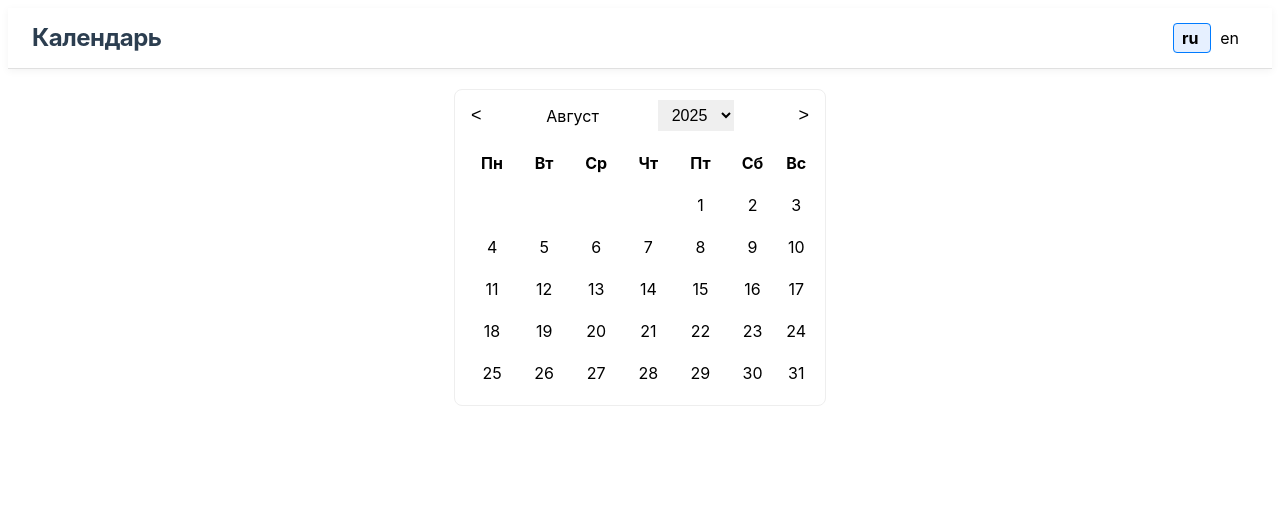
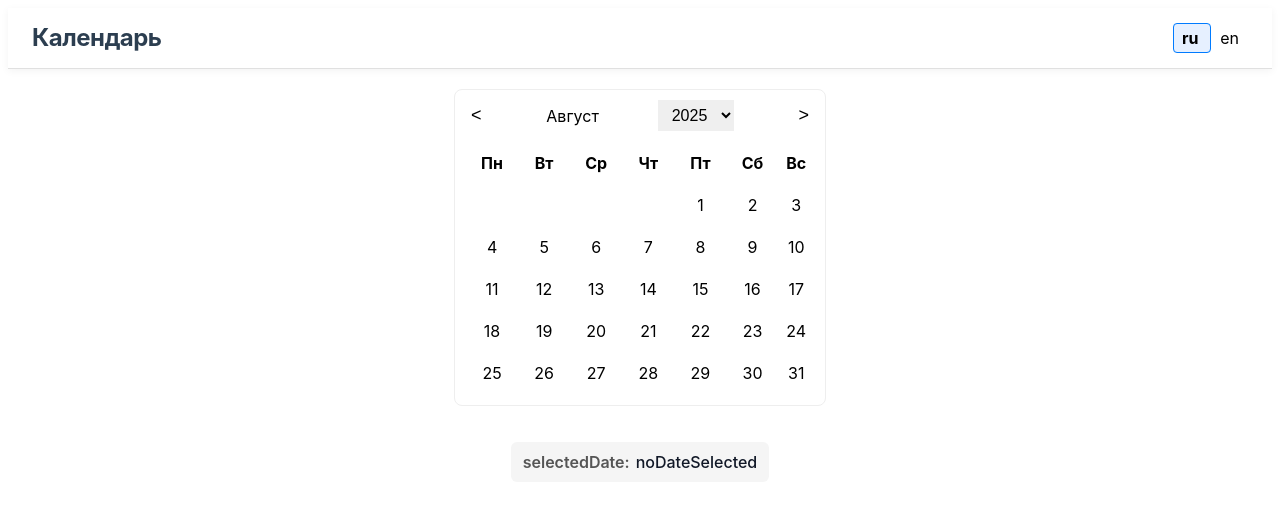
Before and after one commit to KristinaBalashova/vue-calendar, a Vue app: page /calendar in a window 1280 px wide. Shown: the top 506 px of the page. Built offline with nearby package versions, Linux system fonts and the light colour scheme.

Commit message:
add: chosen date info

```diff
--- /dev/null
+++ b/src/utils.ts
@@ -0,0 +1,6 @@
+export const getFormattedDate = (date: Date) => {
+  const year = date.getFullYear();
+  const month = String(date.getMonth() + 1).padStart(2, "0");
+  const day = String(date.getDate()).padStart(2, "0");
+  return `${year}-${month}-${day}`;
+};
--- a/src/views/CalendarView.vue
+++ b/src/views/CalendarView.vue
@@ -1,28 +1,58 @@
 <script setup>
-import { ref, computed } from 'vue';
-import Calendar from '../components/Calendar/Calendar.vue';
-import { useRouter } from 'vue-router';
+import { ref, computed } from "vue";
+import Calendar from "../components/Calendar/Calendar.vue";
+import { useRouter } from "vue-router";
+import { useI18n } from "vue-i18n";
+import { getFormattedDate } from "../utils";
 
 const router = useRouter();
 
-const date = computed(() => {
-  router.currentRoute.value.params.date
+const { t } = useI18n();
+
+const initialDate = computed(() => {
+  router.currentRoute.value.params.date;
 });
 
+const currentDate = ref(initialDate.value);
 
+const setDate = (newDate) => {
+  currentDate.value = newDate;
+};
 </script>
 
 <template>
   <div class="calendar-container">
-    <Calendar :date="date"  />
+    <Calendar :date="initialDate" @setDate="setDate" />
+    <p class="date-info">
+      <span class="label">{{ t("selectedDate") }}:</span>
+      <span class="value">{{ currentDate ? getFormattedDate(currentDate) : t("noDateSelected") }}</span>
+    </p>
   </div>
 </template>
 
 <style scoped>
-
 .calendar-container {
   display: flex;
   justify-content: center;
   align-items: center;
+  flex-direction: column;
+}
+.date-info {
+  padding: 8px 12px;
+  background-color: #f5f5f5;
+  border-radius: 6px;
+  font-size: 16px;
+  color: #333;
+  font-weight: 600;
+}
+.label {
+  font-weight: 600;
+  margin-right: 6px;
+  color: #555;
+}
+
+.value {
+  font-weight: 500;
+  color: #111827;
 }
 </style>
```
